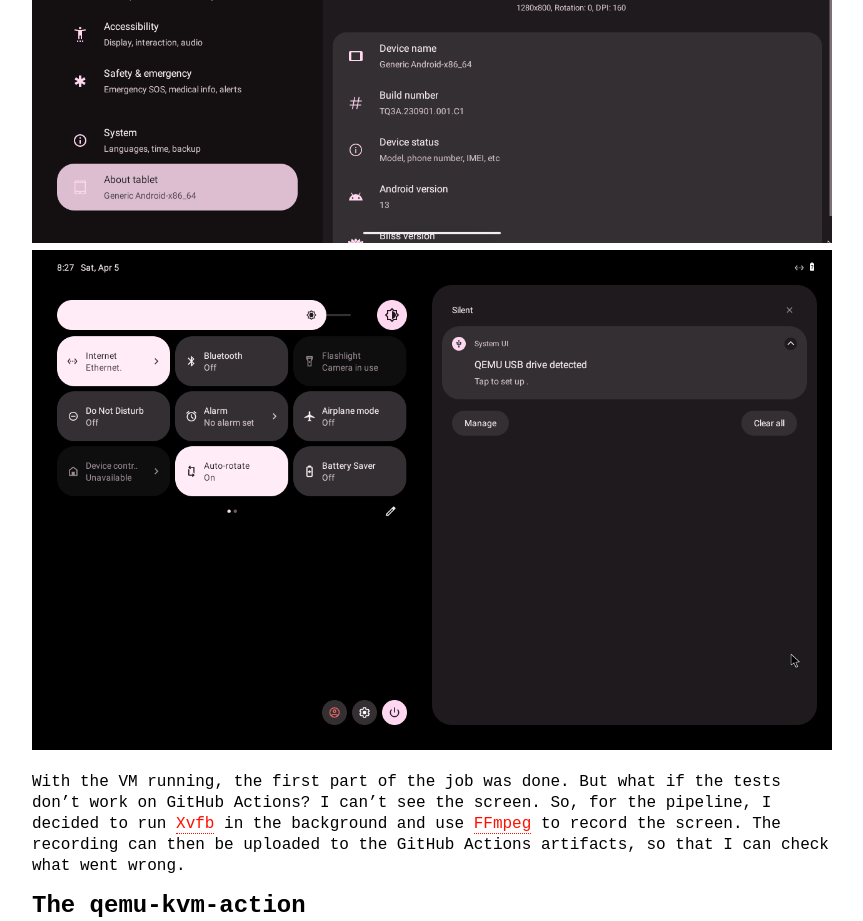
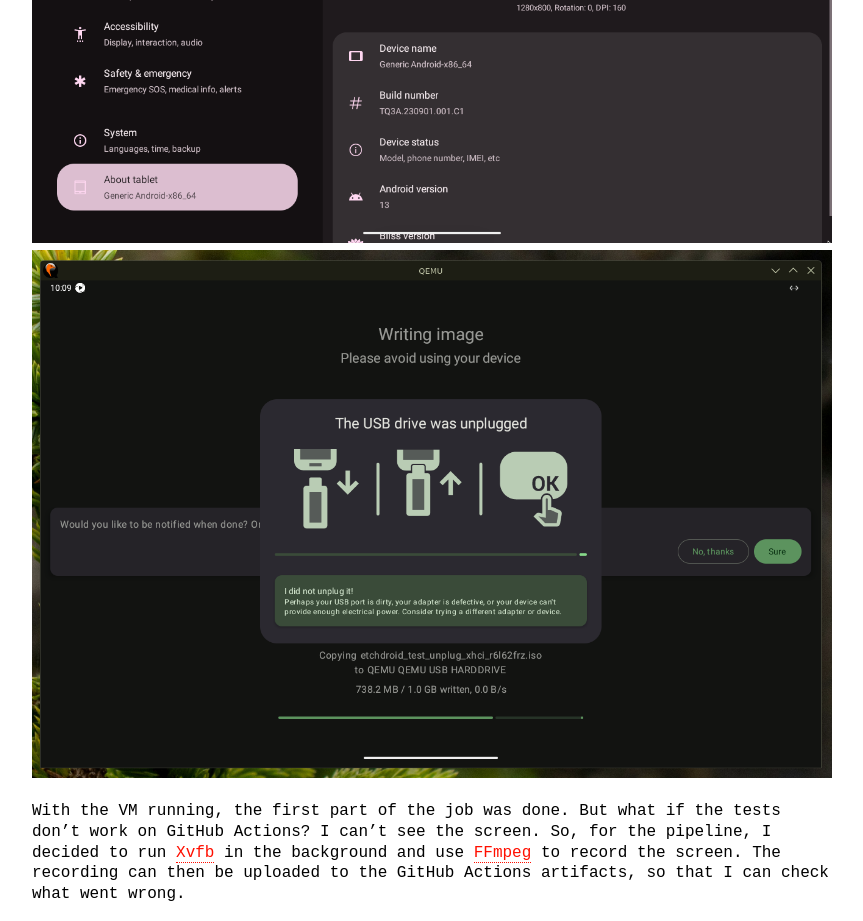
Before and after one commit to depau/blog.depau.eu, a Jekyll site: the page built from _posts/2025-04-05-android-usb-testing-with-qemu-kvm.md, in a window 1280 px wide. Shown: the part 2491-3412 px from the top of the page, without its empty margins (208-1071 px from the left). Built offline with Jekyll 4.4.1, drawn with Linux system fonts in a browser that asks for light colours; some web fonts are replaced; comment, search, counter and statistics services are not loaded.

Commit message:
Add post image

````diff
--- a/_posts/2025-04-05-android-usb-testing-with-qemu-kvm.md
+++ b/_posts/2025-04-05-android-usb-testing-with-qemu-kvm.md
@@ -2,7 +2,7 @@
 layout: post
 title: Testing Android apps USB communication on GitHub Actions with QEMU/KVM
 tags: devops etchdroid android
-image:
+image: /images/2025-04-05-android-usb-testing-with-qemu-kvm/image.png
 ---
 
 Many years ago, I started developing [EtchDroid](https://etchdroid.app/) as a hobby, free-software project born out of
@@ -103,7 +103,7 @@
 ```
 
 ![Bliss OS running in QEMU]({{ site.baseurl }}/images/2025-04-05-android-usb-testing-with-qemu-kvm/blissos.png)
-![QEMU USB drive detected]({{ site.baseurl }}/images/2025-04-05-android-usb-testing-with-qemu-kvm/blissos-qemu-usb.png)
+![USB drive unplugged]({{ site.baseurl }}/images/2025-04-05-android-usb-testing-with-qemu-kvm/image.png)
 
 With the VM running, the first part of the job was done. But what if the tests don't work on GitHub Actions?
 I can't see the screen. So, for the pipeline, I decided to run [Xvfb](https://en.wikipedia.org/wiki/Xvfb) in the
````
Also changed, not shown: images/2025-04-05-android-usb-testing-with-qemu-kvm/blissos-qemu-usb.png (deleted), images/2025-04-05-android-usb-testing-with-qemu-kvm/image.png (added).
